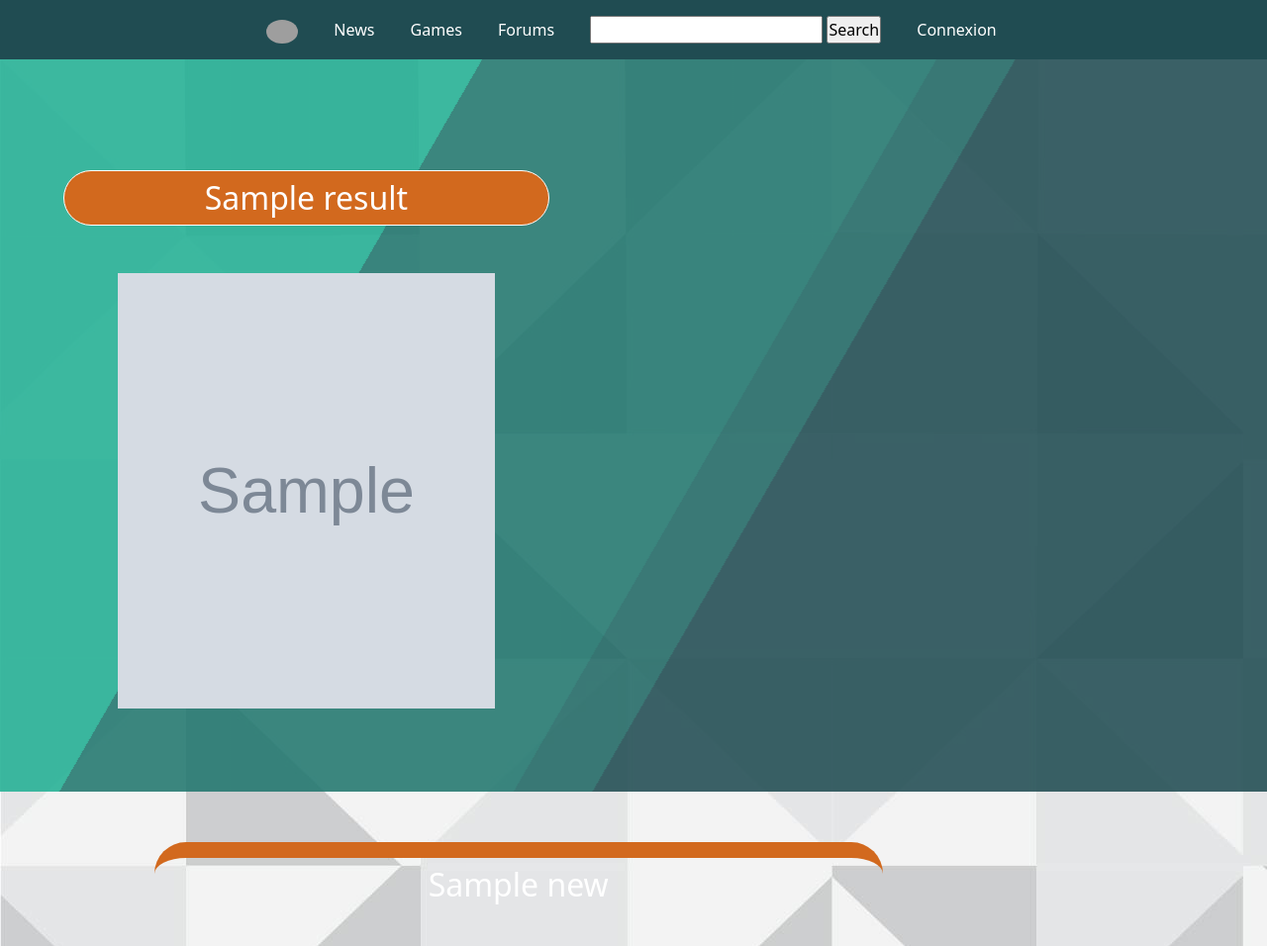
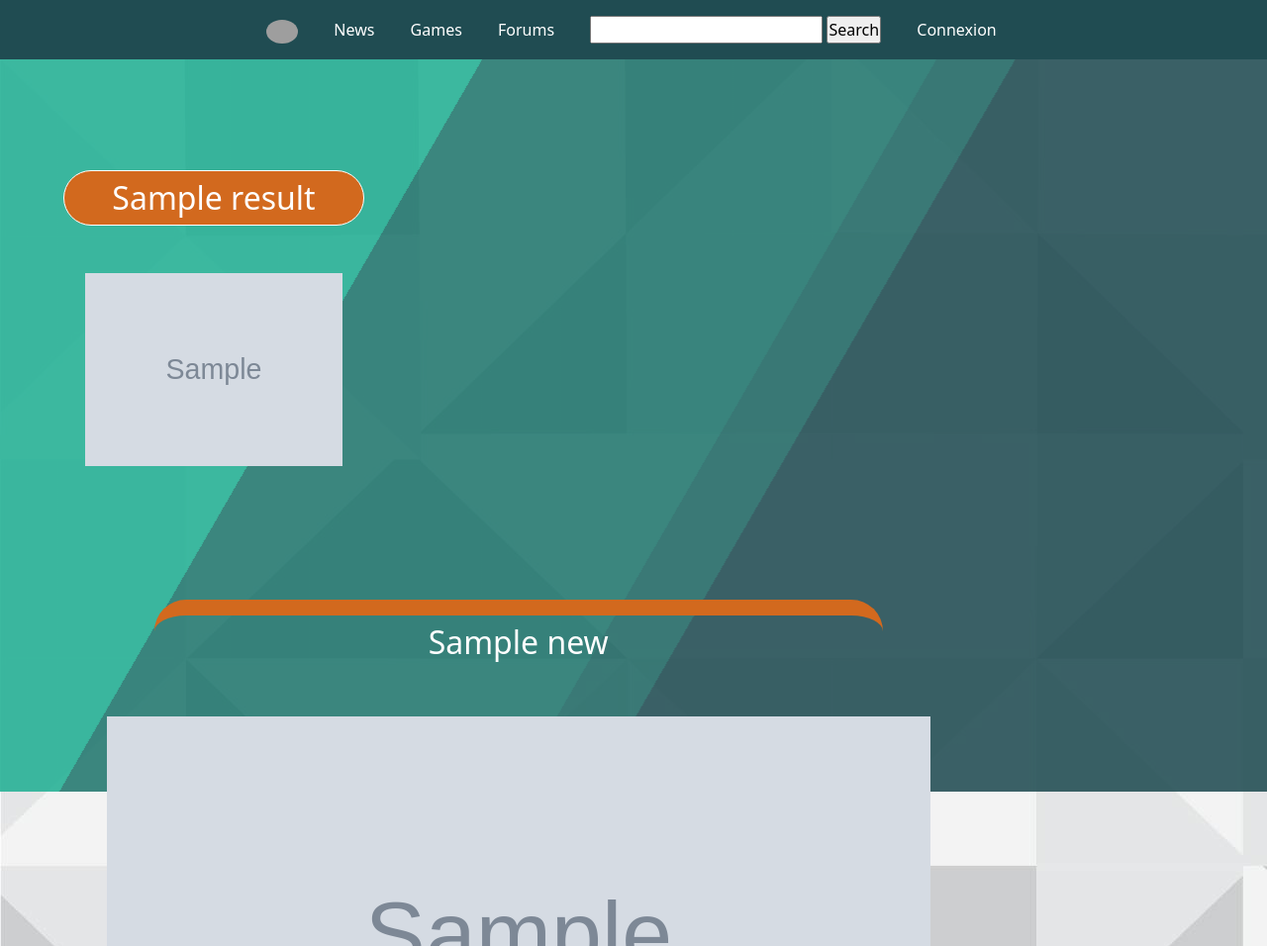
Before and after one commit to Syduta/website-project, a Symfony app: template templates/find.html.twig in a window 1280 px wide. Shown: the top 956 px of the page at 99% size. Run offline with Twig, Linux system fonts and the light colour scheme; the template is opened without the code that fills it: most values are stand-ins (such as "Sample title", 1, 10 or a date in 2020); grey boxes marked "Sample" are stand-in pictures; some libraries are stand-ins or nearby versions; grey boxes are pictures that could not be loaded.

Commit message:
find front improved

```diff
--- a/templates/find.html.twig
+++ b/templates/find.html.twig
@@ -4,9 +4,9 @@
 
     {% for game in games.results %}
         <article id="games">
-            <div class="games-article text-center">
+            <div class="games-find text-center">
             <a href="{{ path('game',{'id':game.id}) }}">
-                <h2>{{ game.name }}</h2>
+                <h2 class="text-center">{{ game.name }}</h2>
                 <img src="{{ game.background_image }}" alt="">
             </a>
             </div>
```
Also changed, not shown: public/assets/css/style.css, public/assets/sass/blocks/_find.scss (added), public/assets/sass/style.scss, public/assets/sass/var/_mediaqueries.scss, 1 other file.
